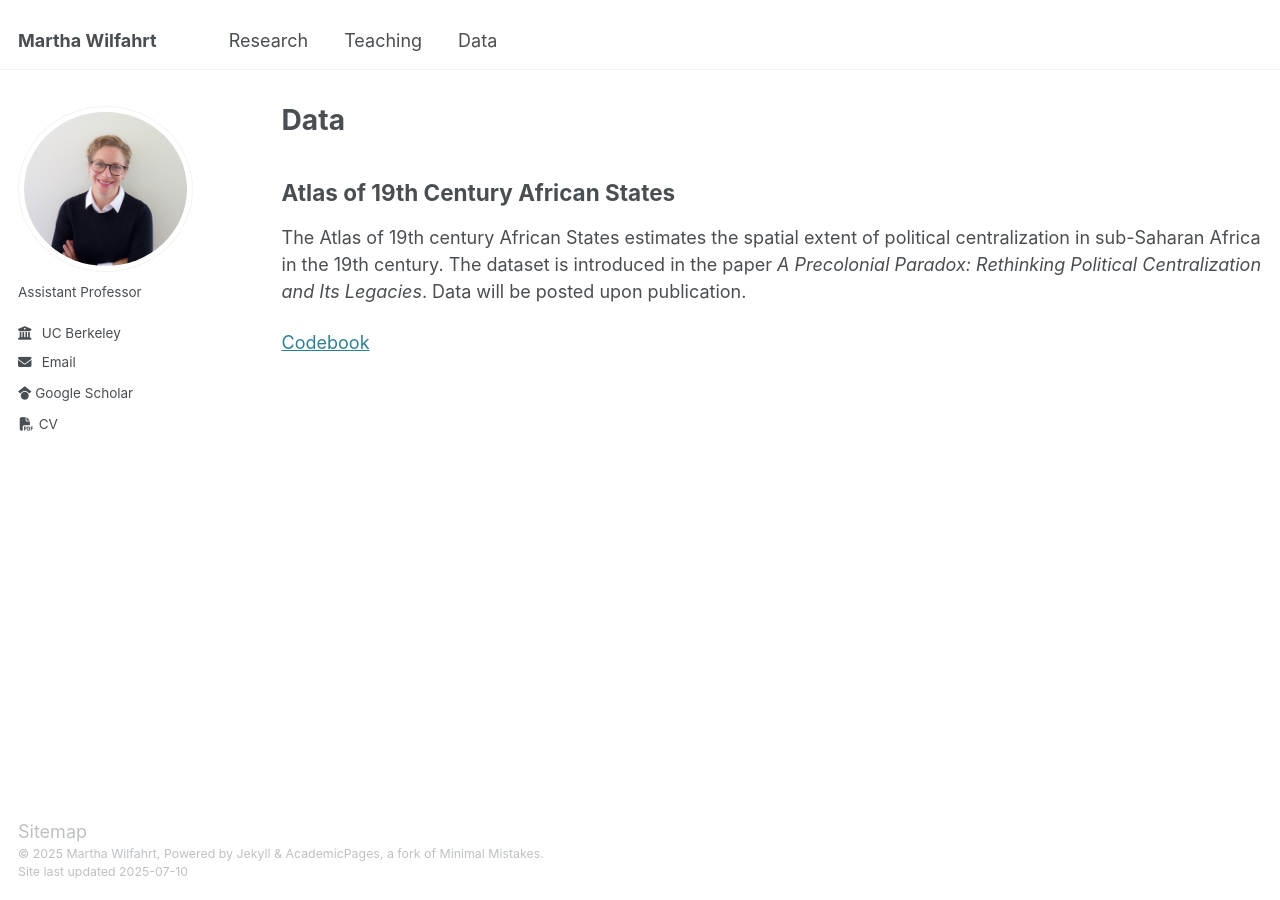
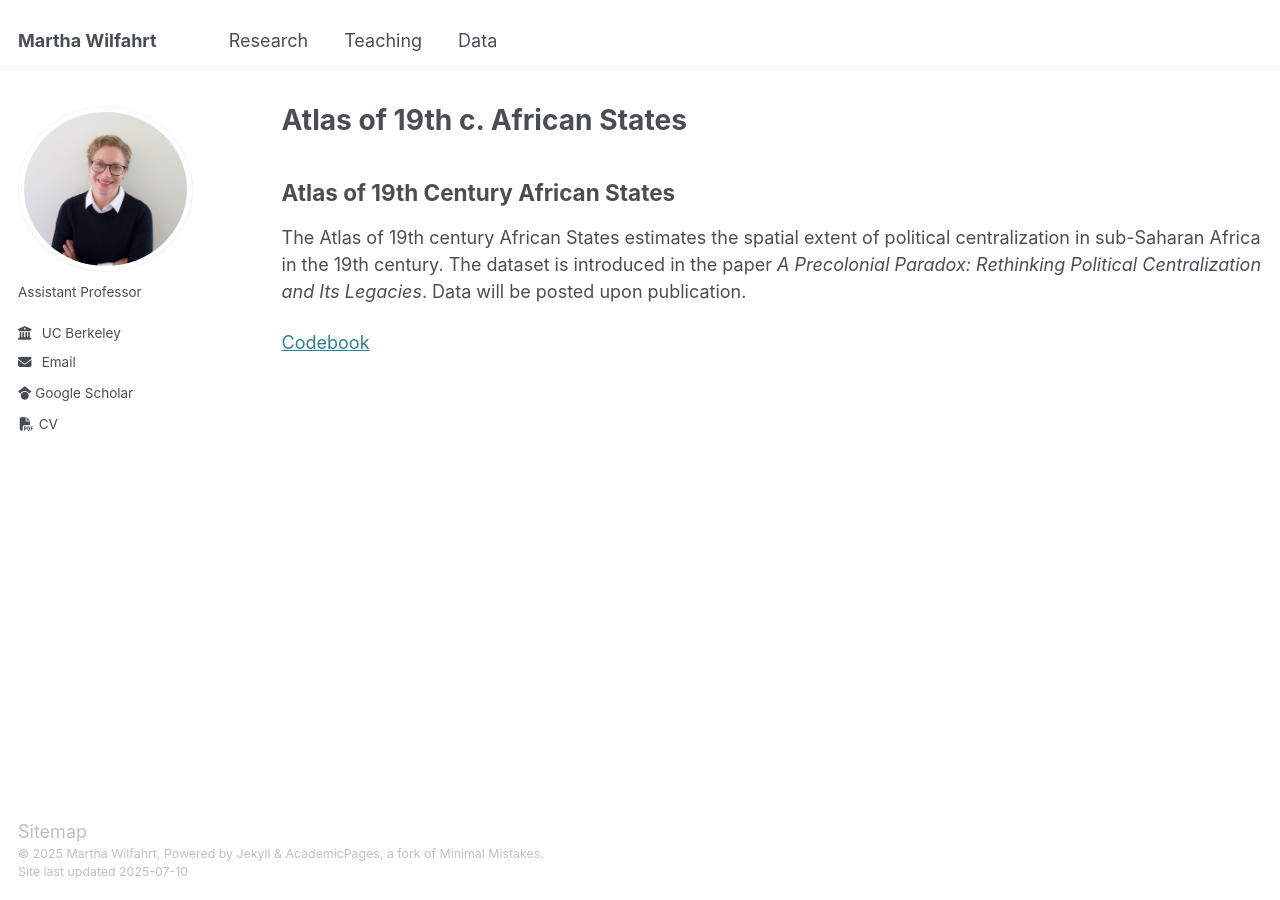
Before and after one commit to martha-wilfahrt/martha-wilfahrt.github.io, a Jekyll site: the page built from _pages/data.md, in a window 1280 px wide. Built offline with Jekyll 4.4.1, drawn with Linux system fonts in a browser that asks for light colours.

Commit message:
Update data.md

```diff
--- a/_pages/data.md
+++ b/_pages/data.md
@@ -1,7 +1,7 @@
 ---
 layout: archive
-title: "Data"
-permalink: /data/
+title: "Atlas of 19th c. African States"
+permalink: /atlas/
 author_profile: true
 ---
 
```
